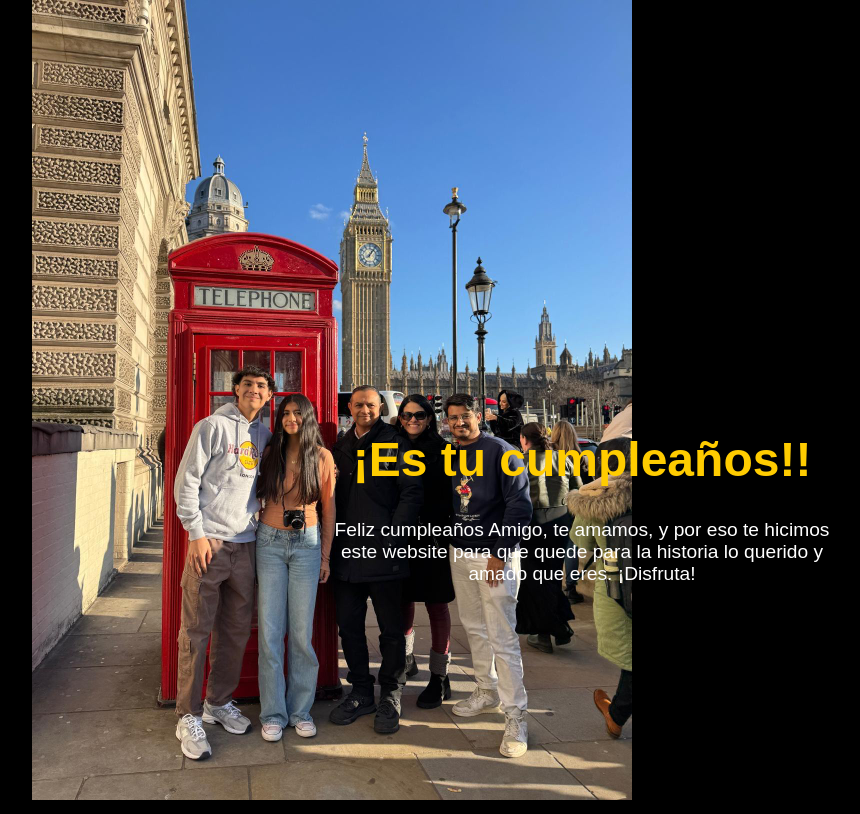
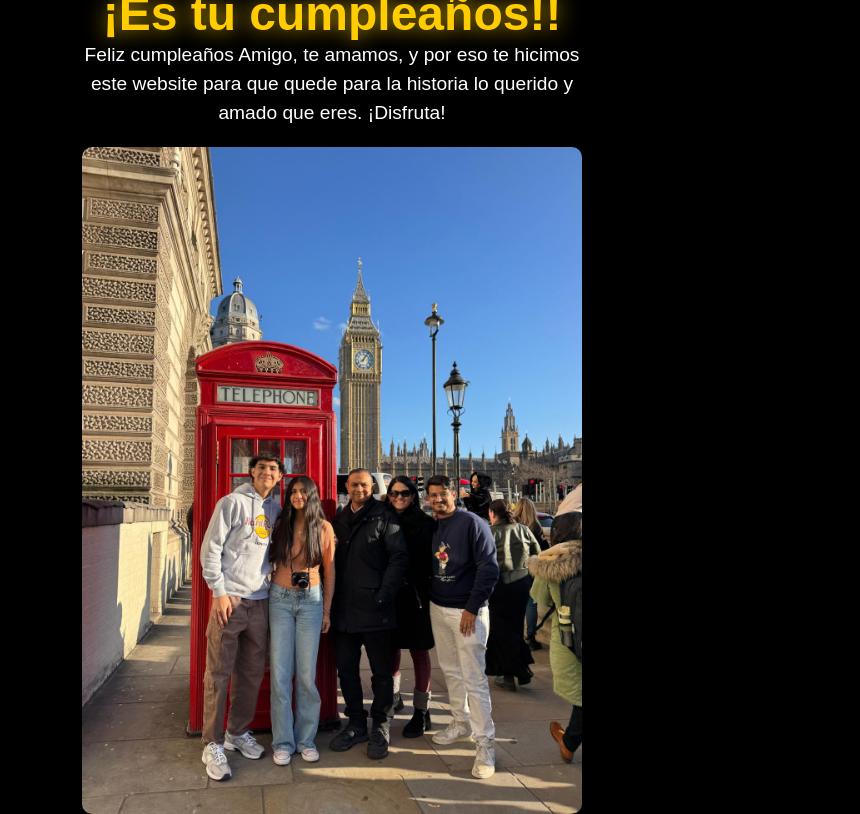
Before and after one commit to arogelg/dads-website-bday, a plain HTML site: page index.html in a window 1280 px wide. Shown: the whole page, without its empty margins (308-1168 px from the left). Drawn offline with Linux system fonts and the light colour scheme.

Commit message:
Changes to index

```diff
--- a/index.html
+++ b/index.html
@@ -8,13 +8,13 @@
 </head>
 <body>
     <div class="landing-container">
-        <img src="images/birthday.jpg" class="birthday-image" alt="Cumpleaños">
         <div class="text-overlay">
             <h1 class="big-text">¡Es tu cumpleaños!!</h1>
             <p class="small-text">
                 Feliz cumpleaños Amigo, te amamos, y por eso te hicimos este website para que quede para la historia lo querido y amado que eres. ¡Disfruta!
             </p>
         </div>
+        <img src="images/birthday.jpg" class="birthday-image" alt="Cumpleaños">
     </div>
     <script src="script.js"></script>
 </body>
--- a/style.css
+++ b/style.css
@@ -1,67 +1,75 @@
-body {
+/* Reset default styles */
+* {
     margin: 0;
     padding: 0;
+    box-sizing: border-box;
+}
+
+body {
     background-color: black;
     color: white;
-    font-family: Arial, sans-serif;
+    font-family: "Arial", sans-serif;
+    display: flex;
+    justify-content: center;
+    align-items: center;
+    height: 100vh;
     text-align: center;
 }
 
+/* Container */
 .landing-container {
+    display: flex;
+    flex-direction: column;
+    align-items: center;
+    justify-content: center;
+    gap: 20px;
+    max-width: 600px;
+    text-align: center;
     position: relative;
-    width: 100vw;
-    height: 100vh;
-    display: flex;
-    justify-content: center;
-    align-items: center;
-    flex-direction: column;
-    overflow: hidden;
 }
 
-.birthday-image {
-    width: 80%;
-    max-width: 600px;
-    opacity: 0;
-    animation: fadeIn 1s ease-in forwards;
-}
-
-.text-overlay {
-    position: absolute;
-    top: 50%;
-    left: 50%;
-    transform: translate(-50%, -50%);
-    text-align: center;
-    opacity: 0;
-    animation: fadeInText 1s ease-in 1.5s forwards;
-}
-
+/* Title Styling */
 .big-text {
     font-size: 3rem;
     font-weight: bold;
     color: #ffcc00;
-    animation: popIn 0.5s ease-in;
+    text-shadow: 0px 0px 20px rgba(255, 204, 0, 0.8);
+    opacity: 0;
+    animation: fadeIn 1.2s ease-in forwards;
 }
 
+/* Subtitle Styling */
 .small-text {
     font-size: 1.2rem;
+    opacity: 0;
+    animation: fadeIn 1s ease-in 0.8s forwards;
     max-width: 500px;
+    line-height: 1.5;
 }
 
+/* Image Styling */
+.birthday-image {
+    width: 100%;
+    max-width: 500px;
+    border-radius: 10px;
+    opacity: 0;
+    animation: fadeInImage 1s ease-in 1.5s forwards;
+}
+
+/* Animations */
 @keyframes fadeIn {
+    from { opacity: 0; transform: translateY(-20px); }
+    to { opacity: 1; transform: translateY(0); }
+}
+
+@keyframes fadeInImage {
     from { opacity: 0; transform: scale(0.8); }
     to { opacity: 1; transform: scale(1); }
 }
 
-@keyframes fadeInText {
-    from { opacity: 0; transform: translateY(-20px); }
-    to { opacity: 1; transform: translateY(0); }
-}
 
-@keyframes popIn {
-    0% { transform: scale(0.8); opacity: 0; }
-    100% { transform: scale(1); opacity: 1; }
-}
 
+/*GALLERY STYLE*/
 
 
 .gallery-container {
```
